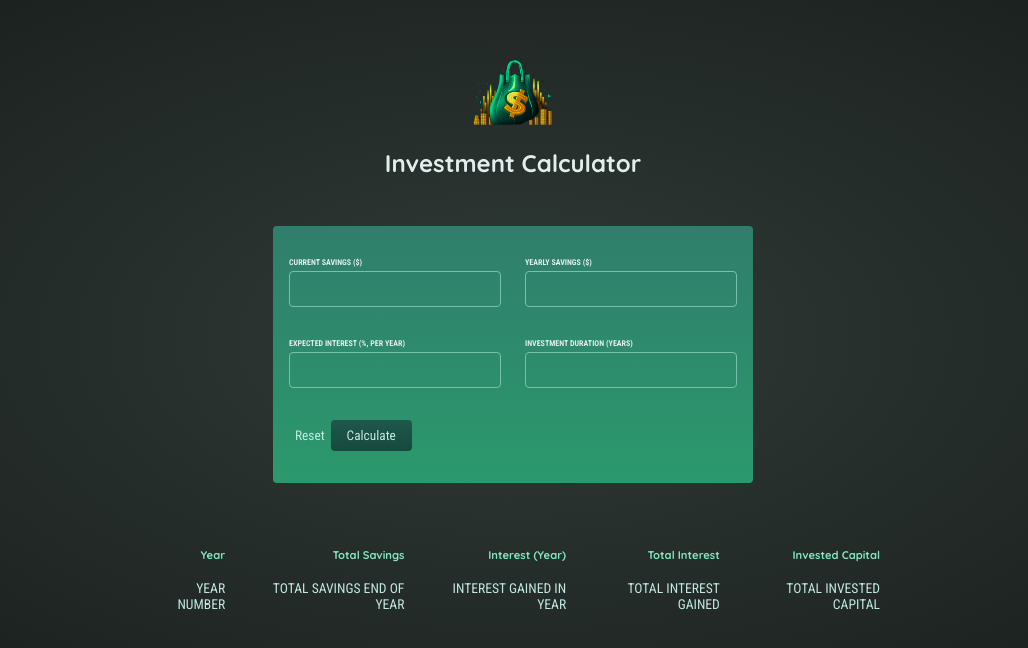
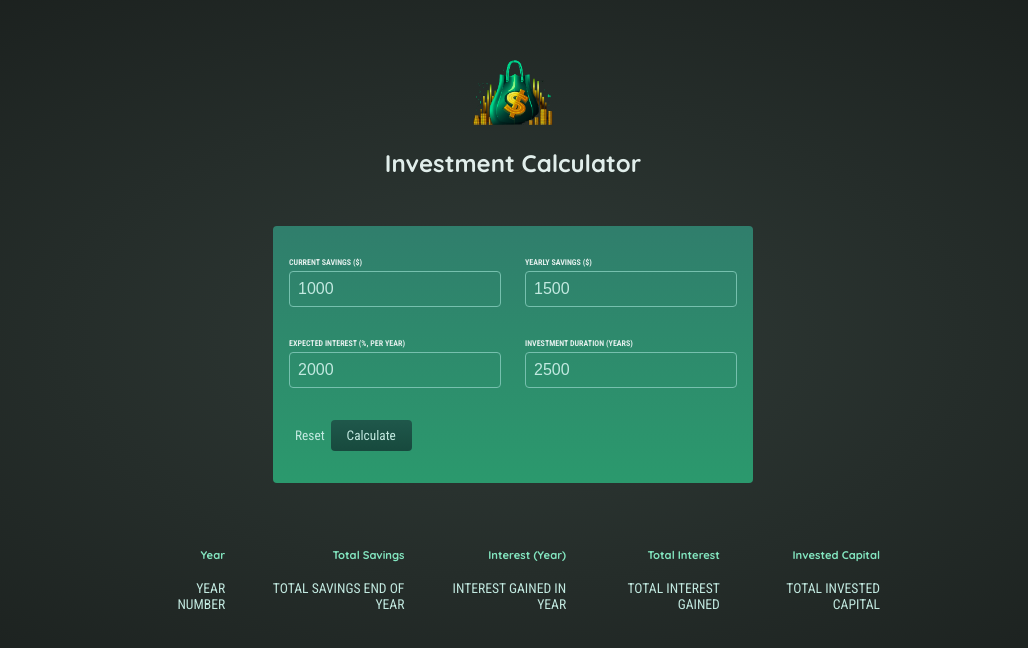
Before and after one commit to Yussif20/InvestmentCalculater, a React (Create React App) app: page / in a window 1280 px wide. Shown: the top 648 px of the page, without its empty margins (127-1155 px from the left). Built offline with nearby package versions, Linux system fonts and the light colour scheme.

Commit message:
managing state and doing it all in a general state

```diff
--- a/src/App.js
+++ b/src/App.js
@@ -3,32 +3,33 @@ import InvestmentForm from "./Components/InvestmentForm/InvestmentForm";
 import InvestmentTable from "./Components/InvestmentTable/InvestmentTable";
 
 function App() {
-  const calculateHandler = (userInput) => {
-    // Should be triggered when form is submitted
-    // You might not directly want to bind it to the submit event on the form though...
+  // const calculateHandler = (userInput) => {
+  //   // Should be triggered when form is submitted
+  //   // You might not directly want to bind it to the submit event on the form though...
 
-    const yearlyData = []; // per-year results
+  //   const yearlyData = []; // per-year results
 
-    let currentSavings = +userInput["current-savings"]; // feel free to change the shape of this input object!
-    const yearlyContribution = +userInput["yearly-contribution"]; // as mentioned: feel free to change the shape...
-    const expectedReturn = +userInput["expected-return"] / 100;
-    const duration = +userInput["duration"];
+  //   let currentSavings = +userInput["current-savings"]; // feel free to change the shape of this input object!
+  //   const yearlyContribution = +userInput["yearly-contribution"]; // as mentioned: feel free to change the shape...
+  //   const expectedReturn = +userInput["expected-return"] / 100;
+  //   const duration = +userInput["duration"];
 
-    // The below code calculates yearly results (total savings, interest etc)
-    for (let i = 0; i < duration; i++) {
-      const yearlyInterest = currentSavings * expectedReturn;
-      currentSavings += yearlyInterest + yearlyContribution;
-      yearlyData.push({
-        // feel free to change the shape of the data pushed to the array!
-        year: i + 1,
-        yearlyInterest: yearlyInterest,
-        savingsEndOfYear: currentSavings,
-        yearlyContribution: yearlyContribution,
-      });
-    }
+  //   // The below code calculates yearly results (total savings, interest etc)
+  //   for (let i = 0; i < duration; i++) {
+  //     const yearlyInterest = currentSavings * expectedReturn;
+  //     currentSavings += yearlyInterest + yearlyContribution;
+  //     yearlyData.push({
+  //       // feel free to change the shape of the data pushed to the array!
+  //       year: i + 1,
+  //       yearlyInterest: yearlyInterest,
+  //       savingsEndOfYear: currentSavings,
+  //       yearlyContribution: yearlyContribution,
+  //     });
+  //   }
 
-    // do something with yearlyData ...
-  };
+  //   // do something with yearlyData ...
+  // };
+
   return (
     <div>
       <Header />
--- a/src/Components/InvestmentForm/InvestmentForm.jsx
+++ b/src/Components/InvestmentForm/InvestmentForm.jsx
@@ -1,50 +1,66 @@
 import styles from "./InvestmentForm.module.css";
 import { useState } from "react";
 
+let initialData = {
+  "current-savings": 1000,
+  "yearly-contribution": 1500,
+  "expected-return": 2000,
+  duration: 2500,
+};
+
 const InvestmentForm = () => {
-  const [currentSavings, setCurrentSavings] = useState("");
-  const [yearlySavings, setYearlySavings] = useState("");
-  const [expectedInterest, setExpectedInterest] = useState("");
-  const [investmentDuration, setInvestmentDuration] = useState("");
+  // const [currentSavings, setCurrentSavings] = useState("");
+  // const [yearlySavings, setYearlySavings] = useState("");
+  // const [expectedInterest, setExpectedInterest] = useState("");
+  // const [investmentDuration, setInvestmentDuration] = useState("");
 
-  const currentSavingsHandler = (e) => {
-    setCurrentSavings(e.target.value);
-  };
-  const yearlySavingsHandler = (e) => {
-    setYearlySavings(e.target.value);
-  };
-  const expectedInterestHandler = (e) => {
-    setExpectedInterest(e.target.value);
-  };
-  const investmentDurationHandler = (e) => {
-    setInvestmentDuration(e.target.value);
+  // const currentSavingsHandler = (e) => {
+  //   setCurrentSavings(e.target.value);
+  // };
+  // const yearlySavingsHandler = (e) => {
+  //   setYearlySavings(e.target.value);
+  // };
+  // const expectedInterestHandler = (e) => {
+  //   setExpectedInterest(e.target.value);
+  // };
+  // const investmentDurationHandler = (e) => {
+  //   setInvestmentDuration(e.target.value);
+  // };
+  const [userInput, setUserInput] = useState(initialData);
+
+  const inputChangeHandler = (input, value) => {
+    setUserInput((prevInput) => {
+      return {
+        ...prevInput,
+        [input]: value,
+      };
+    });
   };
 
   const submitHandler = (e) => {
     e.preventDefault();
-    const investmentData = {
-      curSavings: currentSavings,
-      yearSavings: yearlySavings,
-      expectInterest: expectedInterest,
-    };
   };
   const resetHandler = (e) => {
     e.preventDefault();
-    setCurrentSavings("");
-    setYearlySavings("");
-    setExpectedInterest("");
-    setInvestmentDuration("");
+    setUserInput(initialData);
   };
+
   return (
-    <form className={styles.form}>
+    <form
+      className={styles.form}
+      onSubmit={submitHandler}
+      onReset={resetHandler}
+    >
       <div className={styles["input-group"]}>
         <p>
           <label htmlFor="current-savings">Current Savings ($)</label>
           <input
             type="number"
             id="current-savings"
-            onChange={currentSavingsHandler}
-            value={currentSavings}
+            onChange={(e) => {
+              inputChangeHandler("current-savings", e.target.value);
+            }}
+            value={userInput["current-savings"]}
           />
         </p>
         <p>
@@ -52,8 +68,10 @@ const InvestmentForm = () => {
           <input
             type="number"
             id="yearly-contribution"
-            onChange={yearlySavingsHandler}
-            value={yearlySavings}
+            onChange={(e) => {
+              inputChangeHandler("yearly-contribution", e.target.value);
+            }}
+            value={userInput["yearly-contribution"]}
           />
         </p>
       </div>
@@ -65,8 +83,10 @@ const InvestmentForm = () => {
           <input
             type="number"
             id="expected-return"
-            onChange={expectedInterestHandler}
-            value={expectedInterest}
+            onChange={(e) => {
+              inputChangeHandler("expected-return", e.target.value);
+            }}
+            value={userInput["expected-return"]}
           />
         </p>
         <p>
@@ -74,24 +94,18 @@ const InvestmentForm = () => {
           <input
             type="number"
             id="duration"
-            onChange={investmentDurationHandler}
-            value={investmentDuration}
+            onChange={(e) => {
+              inputChangeHandler("duration", e.target.value);
+            }}
+            value={userInput["duration"]}
           />
         </p>
       </div>
       <p className="actions">
-        <button
-          type="reset"
-          className={styles.buttonAlt}
-          onReset={resetHandler}
-        >
+        <button type="reset" className={styles.buttonAlt}>
           Reset
         </button>
-        <button
-          type="submit"
-          className={styles.button}
-          onSubmit={submitHandler}
-        >
+        <button type="submit" className={styles.button}>
           Calculate
         </button>
       </p>
```
